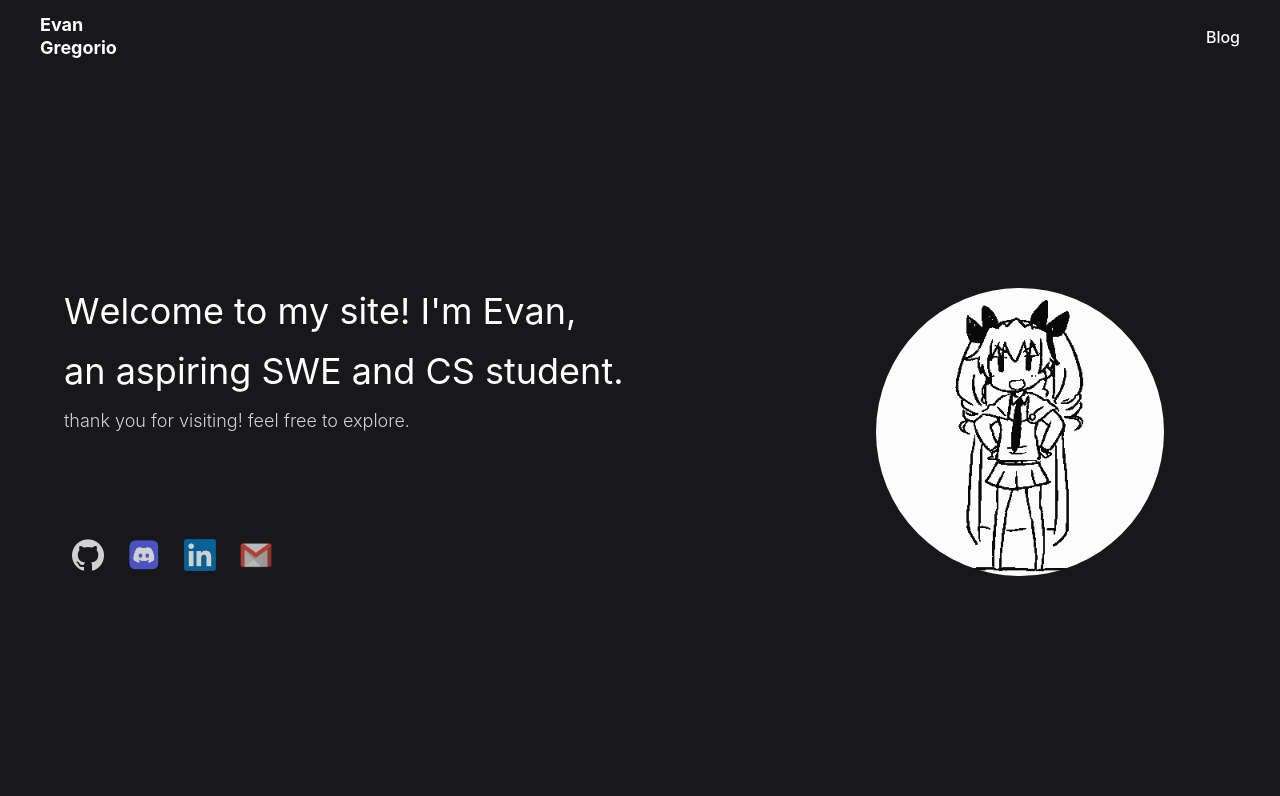
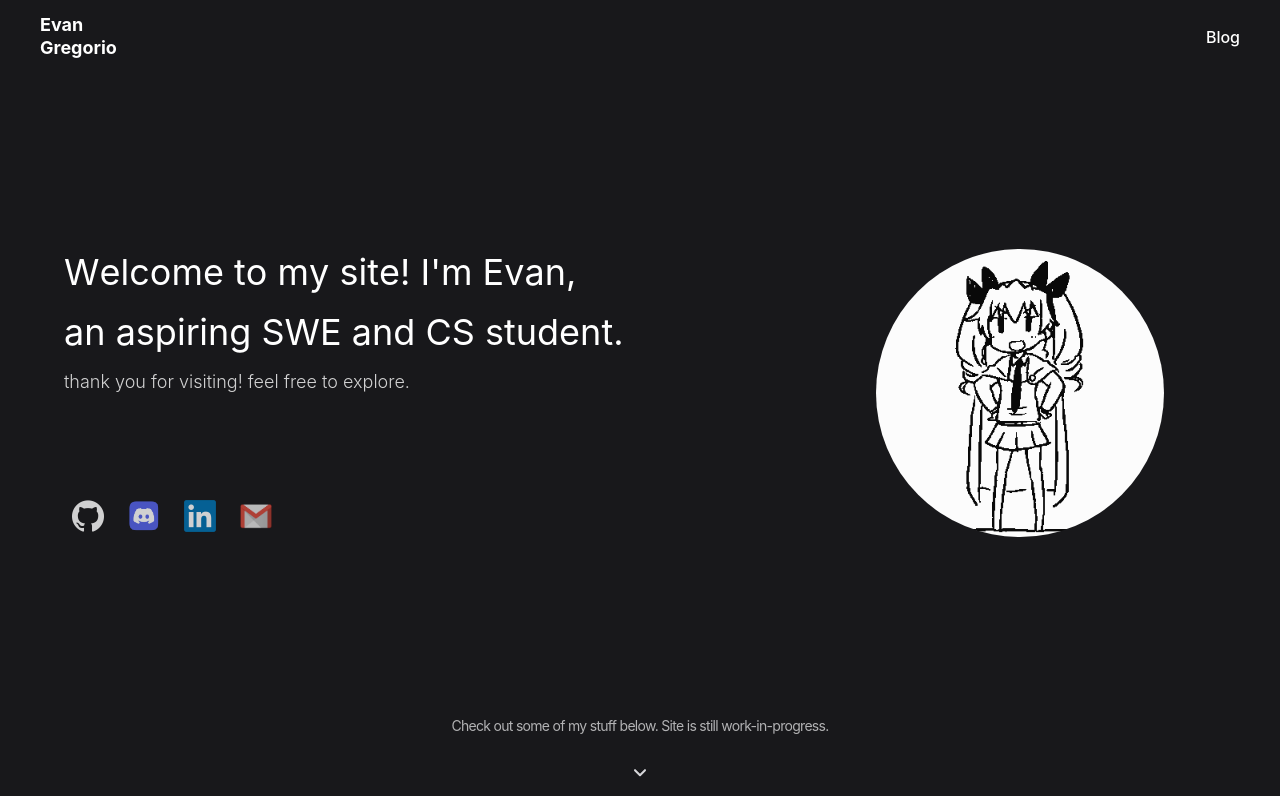
Before and after one commit to randomchaffee/portfolio, a React (Vite) app: page / in a window 1280 px wide. Shown: the top 796 px of the page. Built offline with nearby package versions, Linux system fonts and the light colour scheme.

Commit message:
refactor: replace anchors with <Link> + touch-ups

```diff
--- a/src/components/Hero.tsx
+++ b/src/components/Hero.tsx
@@ -8,11 +8,13 @@ import email from '../assets/icon-email.png';
 import { SubtleBounceText } from "./ui/SubtleBounceText";
 import BouncyBox from "./ui/BouncyBox";
 import { BouncyIcon } from "./ui/BouncyIcon";
+import BouncingArrow from "./ui/BouncingArrow";
 
 const Hero = () => {
     return (
-        <section className="relative md:pr-24 py-24 md:py-48 flex flex-col md:flex-row
-        items-center justify-between gap-10 max-w-7xl mx-auto min-h-[(calc(100vh-4rem))]">
+        <section className="min-h-[calc(100svh-4rem)] max-w-7xl mx-auto px-6 md:px-0 py-8 flex flex-col justify-between">
+
+            <div className="flex flex-col md:flex-row items-center justify-between md:pr-24 my-auto">
                 {/* left side */}
                 <div className="px-16 flex flex-col text-4xl font-normal">
                     <span className="pb-5">
@@ -105,6 +107,7 @@ const Hero = () => {
                         </ul>
                     </BouncyBox>
                 </div>
+
                 {/* right side */}
                 <div className="shrink-0 md:pr-5">
                     <CircularAvatar
@@ -113,6 +116,19 @@ const Hero = () => {
                         className="w-72 h-72"
                     />
                 </div>
+            </div>
+
+            <div className="pt-8">
+                <BouncyBox className="flex flex-col items-center justify-center gap-6 p-5 text-zinc-100">
+                    {/* Quote Text */}
+                    <p className="text-base md:text-sm opacity-70 tracking-tighter text-center font-normal">
+                        Check out some of my stuff below. Site is still work-in-progress.
+                    </p>
+
+                    {/* Repeating Subtle Arrow */}
+                    <BouncingArrow size={20} color="#d4d4d8" bounceHeight={8} duration={1} />
+                </BouncyBox>
+            </div>
 
         </section>
     )
--- a/src/components/Navbar.tsx
+++ b/src/components/Navbar.tsx
@@ -1,5 +1,6 @@
 import { useState, useEffect } from "react";
 import { Menu, X } from "lucide-react";
+import { Link } from "react-router";
 
 interface NavLink {
   label: string;
@@ -53,13 +54,13 @@ const Navbar = () => {
         >
           {/* left side */}
           <div className="flex flex-col items-center md:items-baseline text-lg font-bold leading-tight">
-            <a
-              href="/"
+            <Link
+              to="/"
               className="flex flex-col text-sm md:text-lg md:py-0.5 font-bold leading-tight"
             >
               <span>Evan</span>
               <span>Gregorio</span>
-            </a>
+            </Link>
           </div>
           {/* desktop menu */}
           <ul className='hidden items-center gap-8 text-base font-medium md:flex'>
@@ -117,13 +118,13 @@ const Navbar = () => {
           <ul className='flex flex-col gap-4 text-lg font-medium'>
             {listItems.map((item) => (
               <li key={item.label}>
-                <a
-                  href={item.href}
+                <Link
+                  to={item.href}
                   onClick={() => setIsOpen(false)} // close menu when link is clicked
                   className="block py-2 px-8 font-semibold text-zinc-300 hover:text-white transition-colors"
                 >
                   {item.label}
-                </a>
+                </Link>
               </li>
             ))}
           </ul>
--- a/src/pages/Home.tsx
+++ b/src/pages/Home.tsx
@@ -1,6 +1,4 @@
 import Hero from "../components/Hero";
-import BouncyBox from "../components/ui/BouncyBox";
-import BouncingArrow from "../components/ui/BouncingArrow";
 import { ActivityTimeline, DocumentList } from "../components/ui/TimelineList";
 
 const sampleDocs = [
@@ -23,16 +21,6 @@ const Home = () => {
     <>
         <Hero />
 
-        <BouncyBox className="flex flex-col items-center justify-center gap-6 p-5 mb-12 text-zinc-100">
-        {/* Quote Text */}
-        <p className="text-base md:text-sm opacity-70 tracking-tighter text-center font-normal">
-            Check out some of my stuff below. Site is still work-in-progress.
-        </p>
-
-        {/* Repeating Subtle Arrow */}
-        <BouncingArrow size={20} color="#d4d4d8" bounceHeight={8} duration={1} />
-        </BouncyBox>
-
         {/* links and timeline */}
         <section className="max-w-350 mx-auto px-6 py-12 grid grid-cols-1 md:grid-cols-2 gap-16 lg:gap-48">
           <DocumentList
```
Lines whose indentation alone changed are shown as unchanged.
